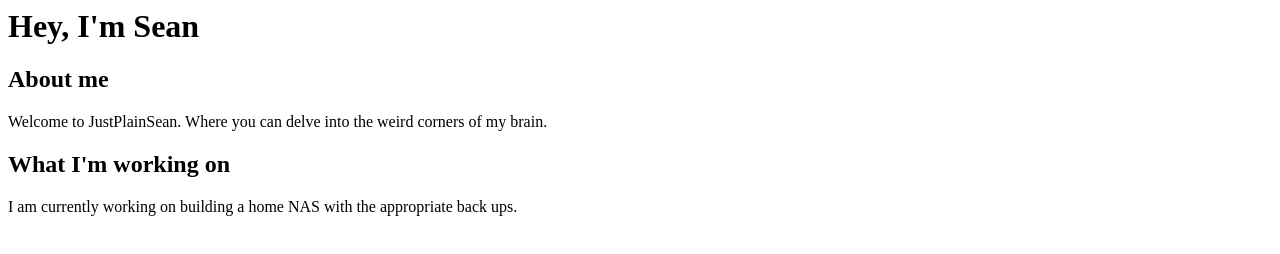
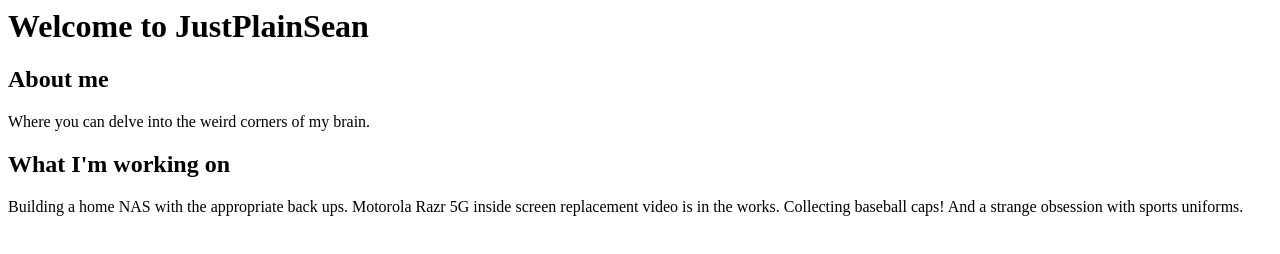
Before and after one commit to justplainsean/justplainsean, a plain HTML site: page index.html in a window 1280 px wide. Drawn offline with Linux system fonts and the light colour scheme.

Commit message:
Update index.html

```diff
--- a/index.html
+++ b/index.html
@@ -1,16 +1,18 @@
 
 <html>
     <h1>
-        Hey, I'm Sean
+        Welcome to JustPlainSean
     </h1>
     <body>
         <h2>About me</h2>
         <p>
-            Welcome to JustPlainSean. Where you can delve into the weird corners of my brain.
+            Where you can delve into the weird corners of my brain.
         </p>
         <h2>What I'm working on</h2>
         <p>
-            I am currently working on building a home NAS with the appropriate back ups.
+            Building a home NAS with the appropriate back ups.
+            Motorola Razr 5G inside screen replacement video is in the works.
+            Collecting baseball caps! And a strange obsession with sports uniforms.
         </p>
     </body>
 </html>
```
